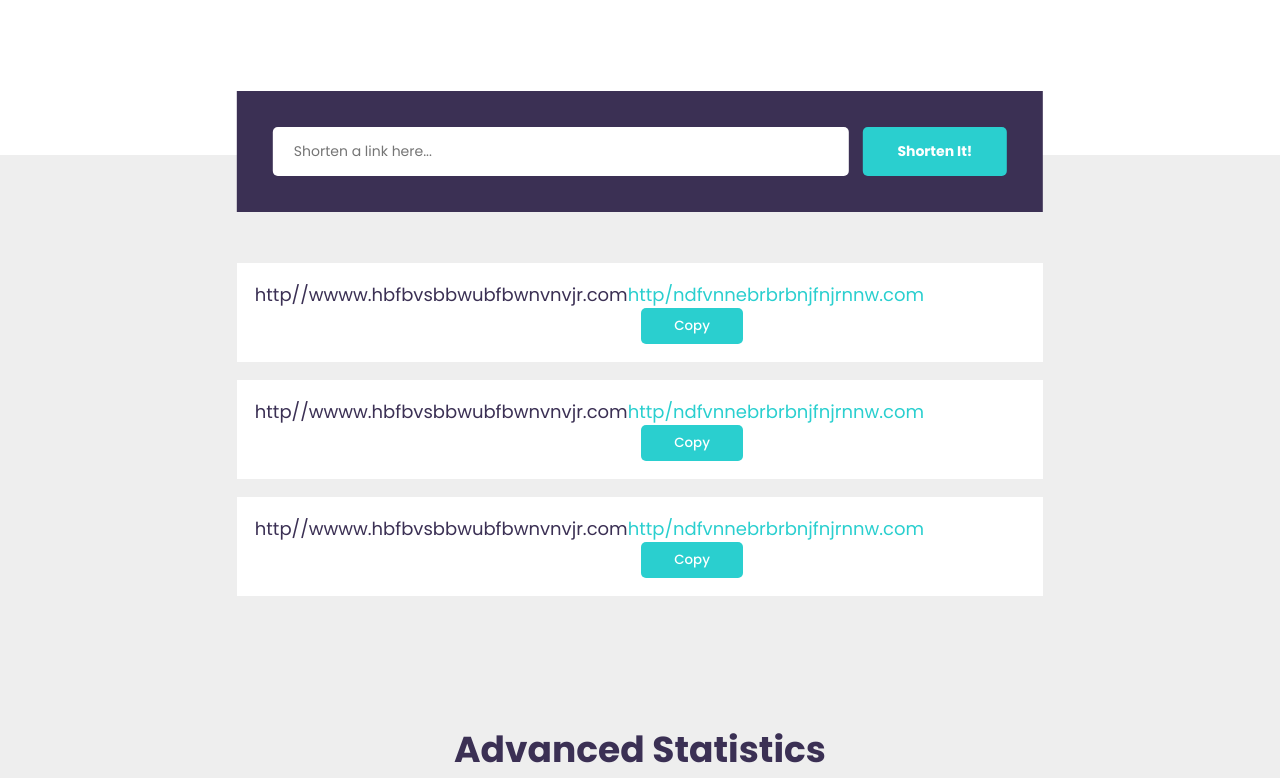
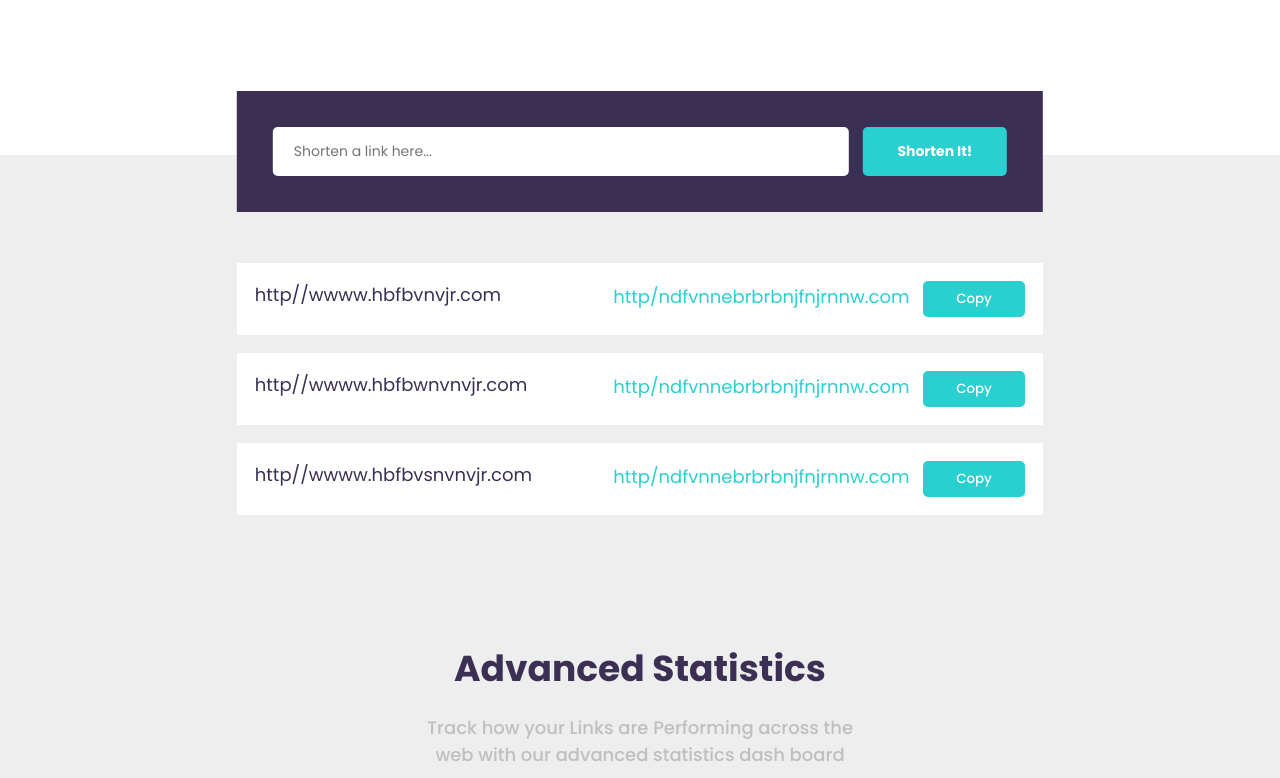
Before and after one commit to codewarsfx/url-shortner, a plain HTML site: page index.html in a window 1280 px wide. Shown: the part 605-1383 px from the top of the page. Drawn offline with Linux system fonts and the light colour scheme.

Commit message:
ui-bug-fix

```diff
--- a/index.html
+++ b/index.html
@@ -91,7 +91,7 @@
           <ul class="form-result-list">
             <li>
               <span class="list-link"
-                ><a href=""> http//wwww.hbfbvsbbwubfbwnvnvjr.com</a></span
+                ><a href=""> http//wwww.hbfbvnvjr.com</a></span
               ><span class="list-link-short"
                 ><a href="">http/ndfvnnebrbrbnjfnjrnnw.com</a
                 ><button>Copy</button></span
@@ -99,7 +99,7 @@
             </li>
             <li>
               <span class="list-link">
-                <a href="#"> http//wwww.hbfbvsbbwubfbwnvnvjr.com</a></span
+                <a href="#"> http//wwww.hbfbwnvnvjr.com</a></span
               ><span class="list-link-short"
                 ><a href="">http/ndfvnnebrbrbnjfnjrnnw.com</a
                 ><button>Copy</button></span
@@ -107,7 +107,7 @@
             </li>
             <li>
               <span class="list-link">
-                <a href=""> http//wwww.hbfbvsbbwubfbwnvnvjr.com </a></span
+                <a href=""> http//wwww.hbfbvsnvnvjr.com </a></span
               ><span class="list-link-short"
                 ><a href="">http/ndfvnnebrbrbnjfnjrnnw.com</a
                 ><button>Copy</button></span
```
